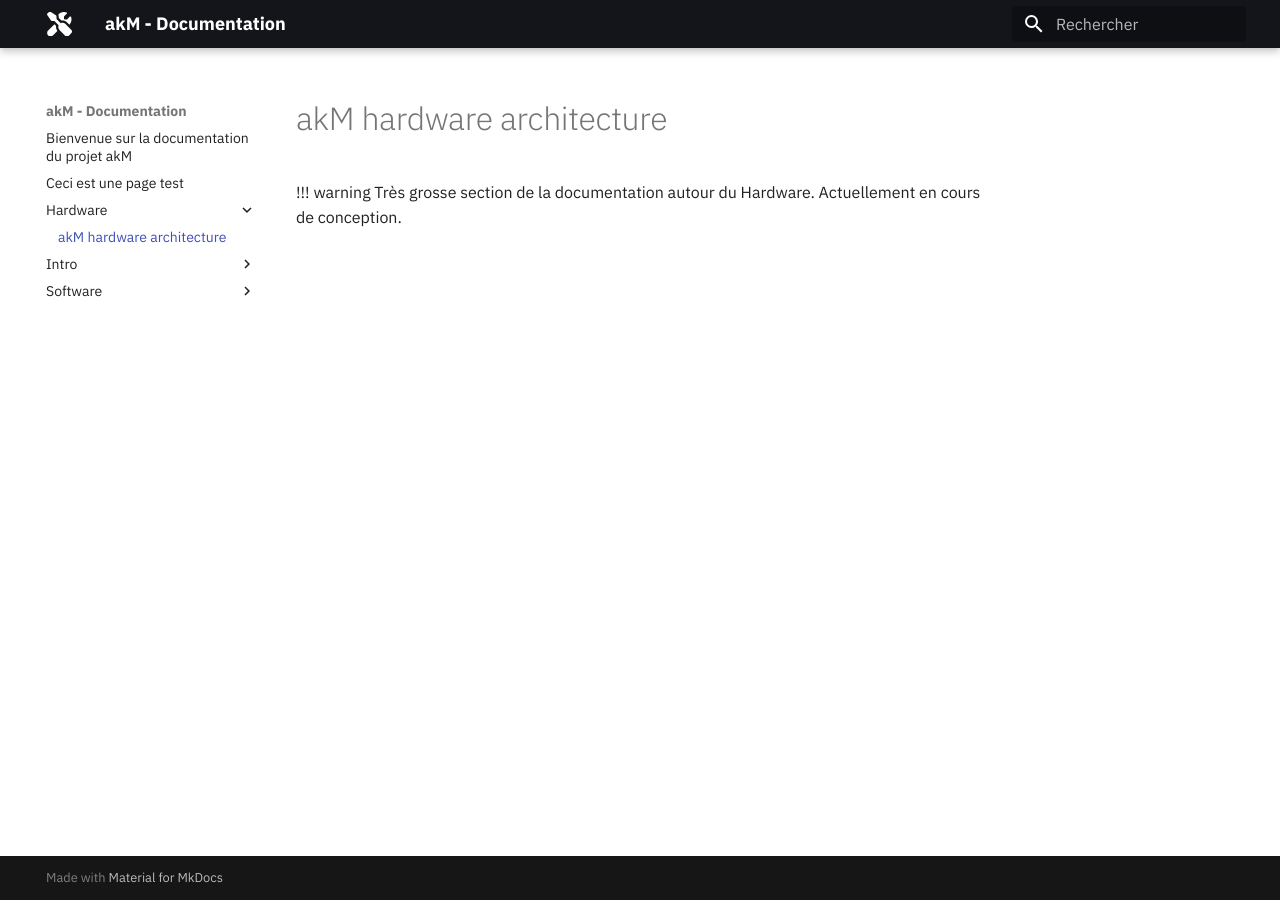
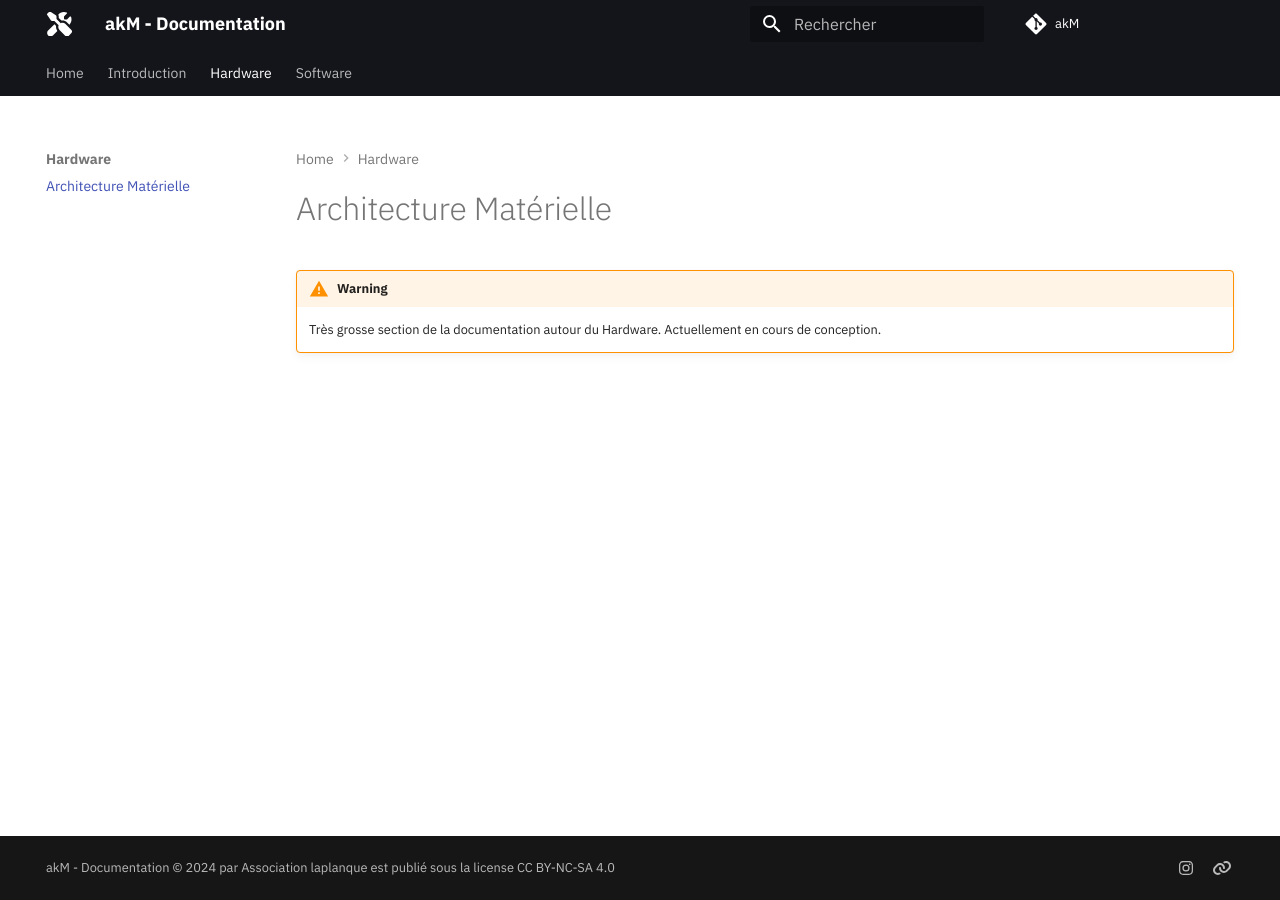
Before and after one commit to contactlaplanque/akM, an MkDocs documentation site: the page built from docs/hardware/akM-hardware-architecture.md, in a window 1280 px wide. Built offline with MkDocs 1.6.1 and Material for MkDocs 9.7.7, drawn with Linux system fonts in a browser that asks for light colours; comment, search, counter and statistics services are not loaded; the version menu is left out.

Commit message:
Added first documentation content

```diff
--- a/mkdocs.yml
+++ b/mkdocs.yml
@@ -1,5 +1,6 @@
 site_name: akM - Documentation
-site_url: https://sitename.example
+site_url: https://contactlaplanque.github.io/akM
+
 theme:
   name: material
   language: fr
@@ -11,9 +12,86 @@ theme:
   palette:
     scheme: default
     primary: black
-    accent: amber
+    accent: light green
+  features:
+    - navigation.instant
+    - navigation.instant.progress
+    - navigation.tracking
+    - navigation.tabs
+    - navigation.sections
+    - navigation.expand
+    - navigation.path
+    - toc.follow
+    - toc.integrate
+    - navigation.top
+    - content.code.copy
+    - content.code.select
+    - content.code.annotate
+
+repo_url: https://github.com/contactlaplanque/akM
+repo_name: akM
 
 markdown_extensions:
   - pymdownx.emoji:
       emoji_index: !!python/name:material.extensions.emoji.twemoji
       emoji_generator: !!python/name:material.extensions.emoji.to_svg
+  - admonition
+  - pymdownx.details
+  - pymdownx.superfences:
+      custom_fences:
+        - name: mermaid
+          class: mermaid
+          format: !!python/name:pymdownx.superfences.fence_code_format
+  - attr_list
+  - md_in_html
+  - def_list
+  - pymdownx.tasklist:
+      custom_checkbox: true
+  - pymdownx.arithmatex:
+      generic: true
+  - pymdownx.keys
+  - pymdownx.highlight:
+      anchor_linenums: true
+      line_spans: __span
+      pygments_lang_class: true
+  - pymdownx.inlinehilite
+  - pymdownx.snippets
+  - pymdownx.superfences
+
+extra:
+  social:
+      - icon: fontawesome/brands/instagram
+        link: https://www.instagram.com/contact.laplanque/
+      - icon: fontawesome/solid/link
+        link: https://laplanque.eu/
+  version:
+    provider: mike
+  generator: false
+
+extra_javascript:
+  - javascripts/katex.js
+  - https://unpkg.com/katex@0/dist/katex.min.js
+  - https://unpkg.com/katex@0/dist/contrib/auto-render.min.js
+
+extra_css:
+  - https://unpkg.com/katex@0/dist/katex.min.css
+
+copyright: akM - Documentation &copy; 2024 par Association laplanque est publié sous la license CC BY-NC-SA 4.0
+
+nav:
+  - Home: index.md
+  - Introduction:
+    - À propos de cette documentation: intro/about-these-docs.md
+    - Structure du projet akM: intro/project-structure.md
+  - Hardware:
+    - Architecture Matérielle: hardware/akM-hardware-architecture.md
+  - Software:
+    - Architecture Logicielle: software/akM-software-architecture.md
+    - Installation:
+      - Avant de commencer: software/installation/requirements.md
+      - Guide d'installation: software/installation/step-by-step-guide.md
+      - Vérifier votre installation: software/installation/verifying-your-install.md
+    - Utilisation:
+      - Interface: software/usage/GUI.md
+      - Guide de démarrage: software/usage/how-to-start.md
+      - Guide d'utilisation: software/usage/how-to-use.md
```
